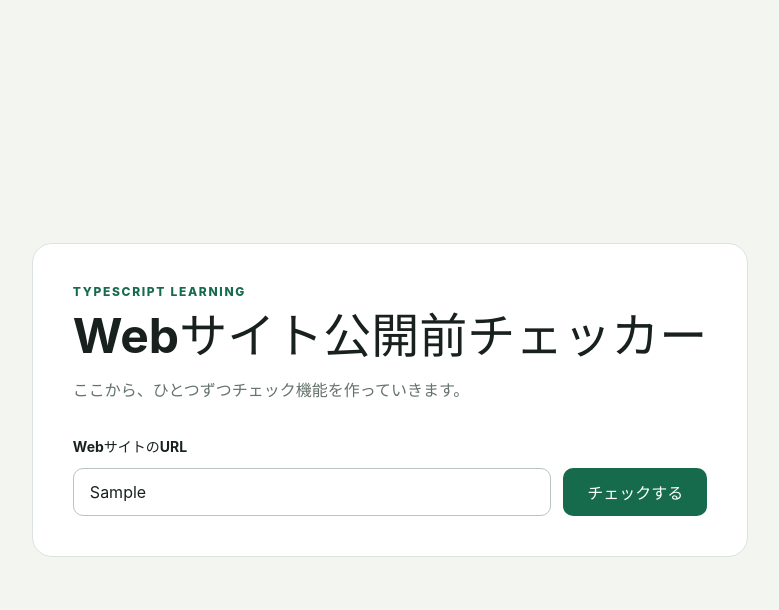
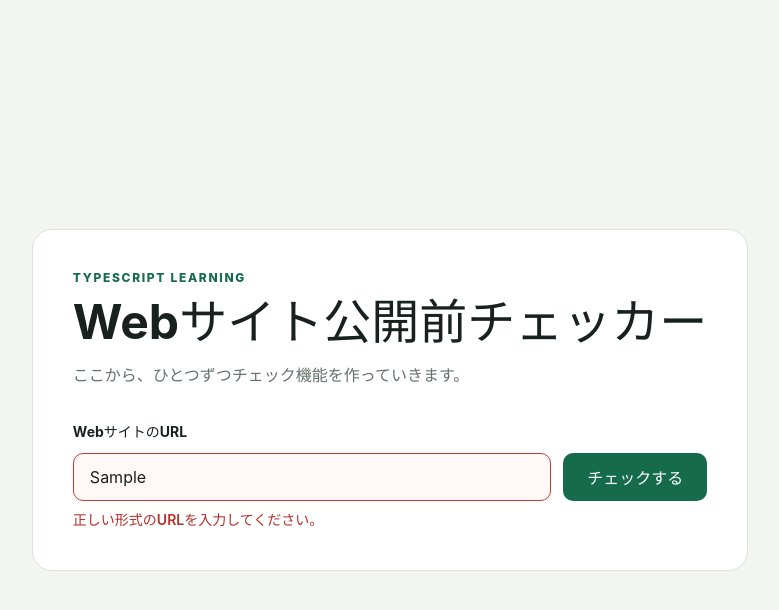
Before and after one commit to git-yuji/typescript-site-checker, a website built with Vite: page index.html in a window 1280 px wide. Both pictures are taken after typing "Sample" into the empty fields and a click on the button "チェックする". Shown: the whole page, without its empty margins (250-1029 px from the left). Built offline with nearby package versions, Linux system fonts and the light colour scheme.

Commit message:
feat: URLバリデーションを追加

```diff
--- a/src/main.ts
+++ b/src/main.ts
@@ -20,9 +20,11 @@ app.innerHTML = `
         id="url-input"
         name="url"
         placeholder="https://example.com"
+        aria-describedby="url-error"
       >
 
       <button type="submit">チェックする</button>
+      <p id="url-error" aria-live="polite" hidden></p>
     </form>
   </main>
 `;
@@ -39,12 +41,57 @@ if (urlInput === null) {
   throw new Error("#url-input が見つかりません。");
 }
 
+const urlError = document.querySelector<HTMLParagraphElement>("#url-error");
+
+if (urlError === null) {
+  throw new Error("#url-error が見つかりません。");
+}
+
+const validateUrl = (value: string): string | null => {
+  if (value.trim() === "") {
+    return "URLを入力してください。";
+  }
+
+  try {
+    const url = new URL(value);
+
+    if (url.protocol !== "http:" && url.protocol !== "https:") {
+      return "httpまたはhttpsのURLを入力してください。";
+    }
+  } catch {
+    return "正しい形式のURLを入力してください。";
+  }
+
+  return null;
+};
+
+const displayError = (message: string | null): void => {
+  if (message === null) {
+    urlError.textContent = "";
+    urlError.hidden = true;
+    urlInput.setAttribute("aria-invalid", "false");
+    return;
+  }
+
+  urlError.textContent = message;
+  urlError.hidden = false;
+  urlInput.setAttribute("aria-invalid", "true");
+};
+
 const handleSubmit = (event: SubmitEvent): void => {
   event.preventDefault();
 
   const inputValue = urlInput.value;
+  const errorMessage = validateUrl(inputValue);
 
-  console.log(inputValue);
+  displayError(errorMessage);
+
+  if (errorMessage !== null) {
+    console.log(errorMessage);
+    return;
+  }
+
+  console.log("入力されたURL:", inputValue);
 };
 
 urlForm.addEventListener("submit", handleSubmit);
--- a/src/style.css
+++ b/src/style.css
@@ -83,6 +83,24 @@ h1 {
   outline: none;
 }
 
+#url-input[aria-invalid="true"] {
+  background: #fff8f7;
+  border-color: #c43d32;
+}
+
+#url-input[aria-invalid="true"]:focus {
+  box-shadow: 0 0 0 3px rgb(196 61 50 / 16%);
+}
+
+#url-error {
+  grid-column: 1 / -1;
+  margin: -4px 0 0;
+  color: #b52f26;
+  font-size: 0.875rem;
+  font-weight: 600;
+  line-height: 1.5;
+}
+
 #url-form button {
   min-height: 48px;
   padding: 0 24px;
```
